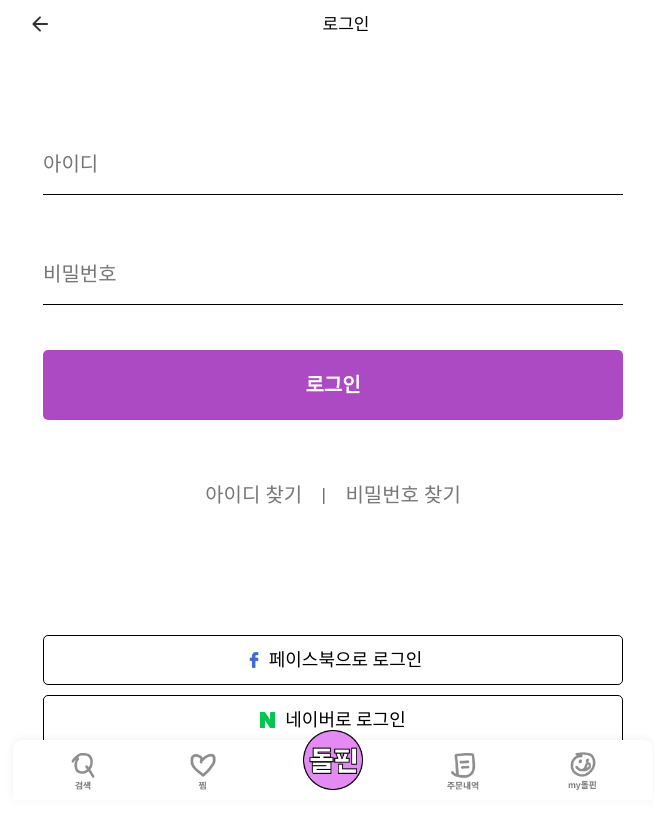
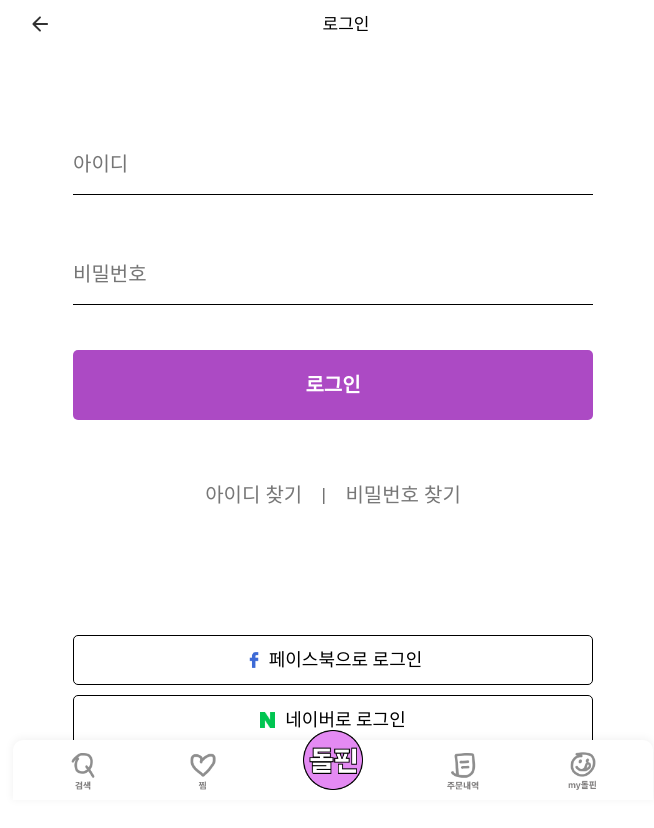
Before and after one commit to doooolphin/frontend, a React app: page /sign-in in a window 1280 px wide. Shown: the top 828 px of the page, without its empty margins (307-961 px from the left). After the commit the page ends 800 px from the top, so only its background shows below. Built offline with nearby package versions, Linux system fonts and the light colour scheme.

Commit message:
[FIX] Header, Layout css fix

```diff
--- a/src/components/Common/Header.jsx
+++ b/src/components/Common/Header.jsx
@@ -4,6 +4,7 @@
 import InfoButton from './Button/InfoButton';
 import MenuButton from './Button/MenuButton';
 import NoticeButton from './Button/NoticeButton';
+import { useNavigate } from 'react-router-dom';
 
 const HeaderWrapper = styled.header`
   position: fixed;
@@ -53,11 +54,14 @@
 `;
 
 const Header = ({ main, title, address, hasNotice, ...props }) => {
+  const navigate = useNavigate();
+
   const onClickAddress = () => {
     //TODO:
   };
   const onClickBack = () => {
     //TODO:
+    navigate(-1);
   };
   const onClickMenu = () => {
     //TODO:
--- a/src/components/Common/Layout.jsx
+++ b/src/components/Common/Layout.jsx
@@ -12,8 +12,11 @@
 `;
 
 const Inner = styled.div`
-  padding-top: 50px;
-  padding-bottom: 70px;
+  padding: 50px 30px 70px 30px;
+  display: flex;
+  flex-direction: column;
+  justify-content: space-between;
+  height: 100vh;
 `;
 
 const widthStyle = css`
```
Also changed, not shown: 1 other file (tests, documents, lock files or other folders).
